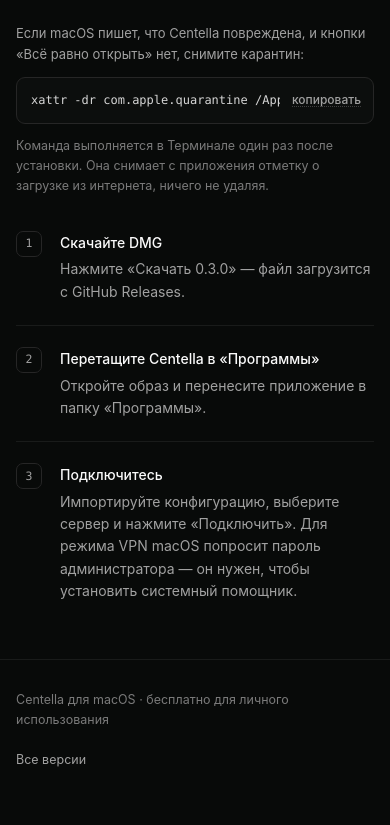
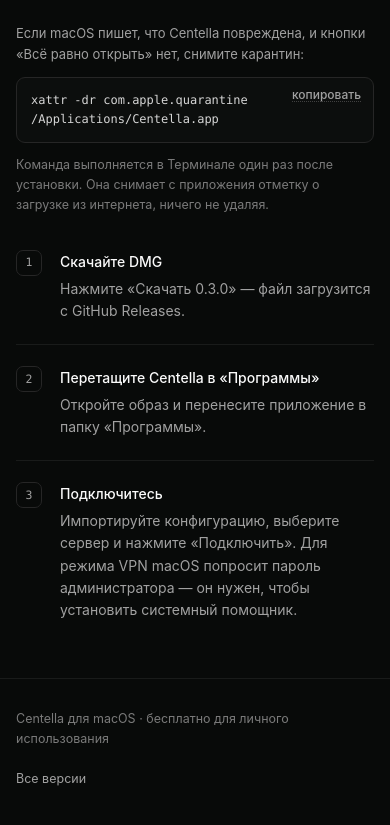
Before and after one commit to LostCode09/centella-download, a plain HTML site: page index.html in a window 390 px wide. Shown: the part 2426-3251 px from the top of the page. Drawn offline with Linux system fonts and the light colour scheme.

Commit message:
Wrap the terminal command on phones

```diff
--- a/index.html
+++ b/index.html
@@ -469,6 +469,8 @@
 
   @media (max-width: 560px) {
     .wrap { width: min(1120px, 100% - 32px); }
+    .command { align-items: flex-start; }
+    .command code { white-space: normal; overflow-wrap: anywhere; overflow: visible; }
     .features { grid-template-columns: 1fr; }
     .nav-links a:not(.button) { display: none; }
     .lede { font-size: 15.5px; }
```
